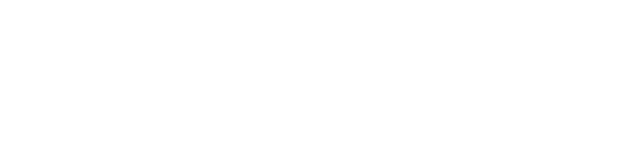
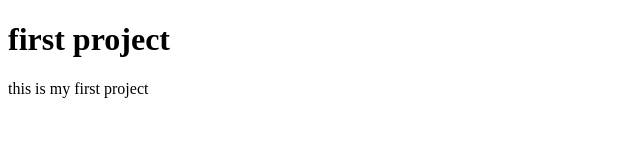
Before and after one commit to Mezbah-Saklain/Assignment-1, a plain HTML site: page index.html in a window 1280 px wide. Shown: the whole page, without its empty margins (0-640 px from the left). Drawn offline with Linux system fonts and the light colour scheme.

Commit message:
third commit

```diff
--- a/index.html
+++ b/index.html
@@ -6,6 +6,7 @@
     <title>Document</title>
 </head>
 <body>
-
+    <h1>first project</h1>
+    <p>this is my first project</p>
 </body>
 </html>
```
